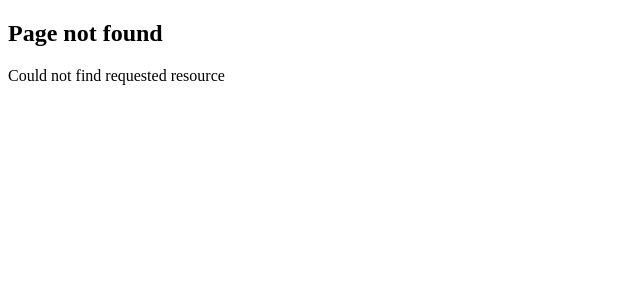
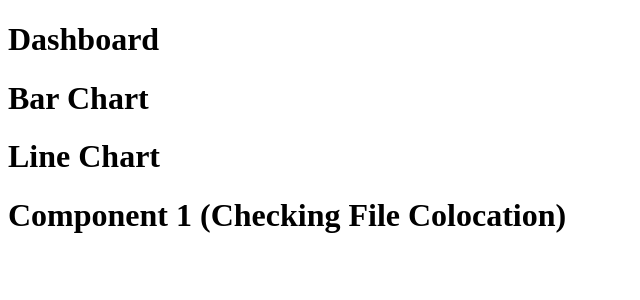
Before and after one commit to Jimi-Chhatrala/learning-next-js, a Next.js app in the folder routing-demo/: page /dashboard in a window 1280 px wide. Before the commit this address had no page. Shown: the top 300 px of the page, without its empty margins (0-640 px from the left). Built offline with nearby package versions, Linux system fonts and the light colour scheme.

Commit message:
routing demo | File Colocation

```diff
--- /dev/null
+++ b/routing-demo/src/app/dashboard/line-chart.tsx
@@ -0,0 +1,3 @@
+export default function LineChart() {
+  return <h1>Line Chart</h1>;
+}
--- /dev/null
+++ b/routing-demo/src/app/dashboard/page.tsx
@@ -0,0 +1,17 @@
+import Component1 from "@/components/component1";
+import LineChart from "./line-chart";
+
+function BarChart() {
+  return <h1>Bar Chart</h1>;
+}
+
+export default function Dashboard() {
+  return (
+    <>
+      <h1>Dashboard</h1>
+      <BarChart />
+      <LineChart />
+      <Component1 />
+    </>
+  );
+}
--- /dev/null
+++ b/routing-demo/src/components/component1.tsx
@@ -0,0 +1,3 @@
+export default function Component1() {
+  return <h1>Component 1 (Checking File Colocation)</h1>;
+}
```
